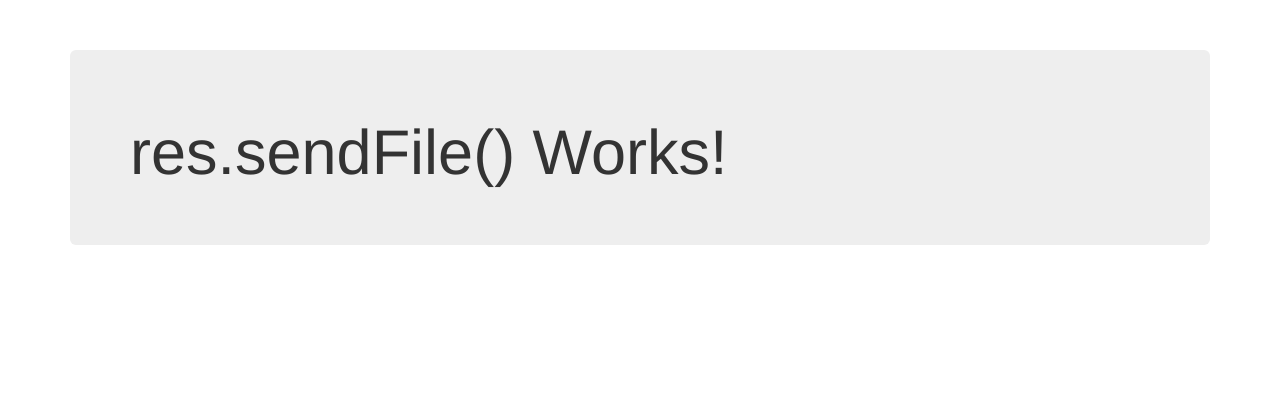
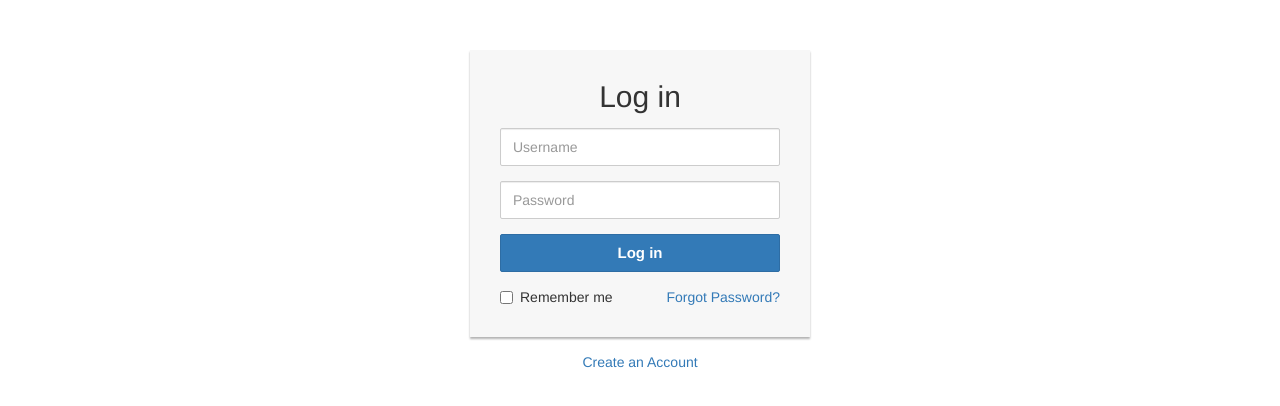
Before and after one commit to narisapol/demo-js, a website: page index.html in a window 1280 px wide. Drawn offline with nearby package versions, Linux system fonts and the light colour scheme.

Commit message:
edit login form @ index.html

```diff
--- a/index.html
+++ b/index.html
@@ -1,21 +1,57 @@
 <!DOCTYPE html>
 <html lang="en">
 <head>
-    <meta charset="UTF-8">
-    <title>Sample Site</title>
-
-    <link rel="stylesheet" href="//maxcdn.bootstrapcdn.com/bootstrap/3.3.1/css/bootstrap.min.css">
-    <style>
-        body { padding-top:50px; }
-    </style>
+<meta charset="utf-8">
+<meta http-equiv="X-UA-Compatible" content="IE=edge">
+<meta name="viewport" content="width=device-width, initial-scale=1">
+<title>Bootstrap Simple Login Form</title>
+<link rel="stylesheet" href="https://maxcdn.bootstrapcdn.com/bootstrap/3.3.7/css/bootstrap.min.css">
+<script src="https://ajax.googleapis.com/ajax/libs/jquery/1.12.4/jquery.min.js"></script>
+<script src="https://maxcdn.bootstrapcdn.com/bootstrap/3.3.7/js/bootstrap.min.js"></script>
+<style type="text/css">
+	.login-form {
+		width: 340px;
+    	margin: 50px auto;
+	}
+    .login-form form {
+    	margin-bottom: 15px;
+        background: #f7f7f7;
+        box-shadow: 0px 2px 2px rgba(0, 0, 0, 0.3);
+        padding: 30px;
+    }
+    .login-form h2 {
+        margin: 0 0 15px;
+    }
+    .form-control, .btn {
+        min-height: 38px;
+        border-radius: 2px;
+    }
+    .btn {
+        font-size: 15px;
+        font-weight: bold;
+    }
+</style>
 </head>
 <body>
-
-    <div class="container">
-        <div class="jumbotron">
-            <h1>res.sendFile() Works!</h1>
+<div class="login-form">
+    <!--<form action="/examples/actions/confirmation.php" method="post">-->
+    <form>
+        <h2 class="text-center">Log in</h2>
+        <div class="form-group">
+            <input type="text" class="form-control" placeholder="Username" required="required">
         </div>
-    </div>
-
+        <div class="form-group">
+            <input type="password" class="form-control" placeholder="Password" required="required">
+        </div>
+        <div class="form-group">
+            <button type="submit" class="btn btn-primary btn-block">Log in</button>
+        </div>
+        <div class="clearfix">
+            <label class="pull-left checkbox-inline"><input type="checkbox"> Remember me</label>
+            <a href="#" class="pull-right">Forgot Password?</a>
+        </div>
+    </form>
+    <p class="text-center"><a href="#">Create an Account</a></p><br>
+</div>
 </body>
 </html>
--- /dev/null
+++ b/perl.txt
@@ -0,0 +1,2 @@
+  PERL_MM_OPT="INSTALL_BASE=$HOME/perl5" cpan local::lib
+  echo 'eval "$(perl -I$HOME/perl5/lib/perl5 -Mlocal::lib=$HOME/perl5)"' >> ~/.zshrc
```
